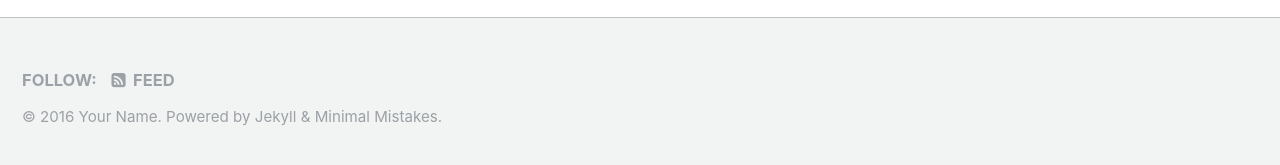
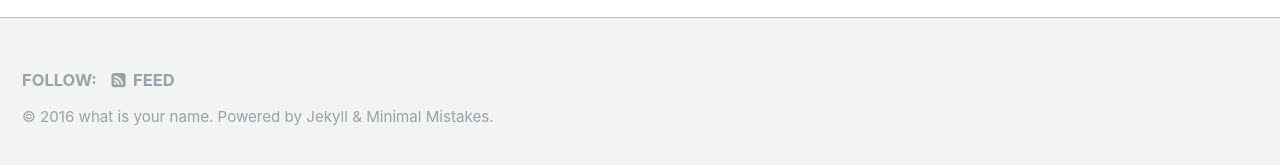
Before and after one commit to xingangahu/xingangahu.github.io, a Jekyll site: the page built from index.html, in a window 1280 px wide. Shown: the part 727-892 px from the top of the page. Built offline with Jekyll 4.4.1, drawn with Linux system fonts in a browser that asks for light colours; the list of posts is cut into pages by our own code.

Commit message:
name is change

```diff
--- a/_config.yml
+++ b/_config.yml
@@ -9,7 +9,7 @@
 locale                   : "en"
 title                    : "Site Title"
 title_separator          : "-"
-name                     : "Your Name"
+name                     : "what is your name"
 description              : "An amazing website."
 url                      : # the base hostname & protocol for your site e.g. "https://mmistakes.github.io"
 baseurl                  : # the subpath of your site, e.g. "/blog"
```
